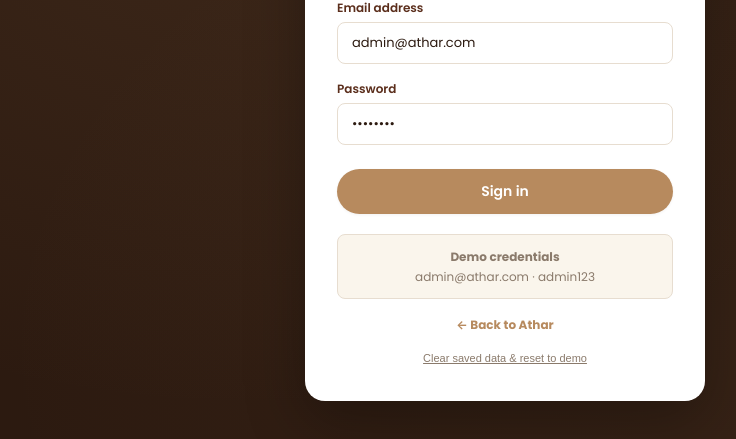
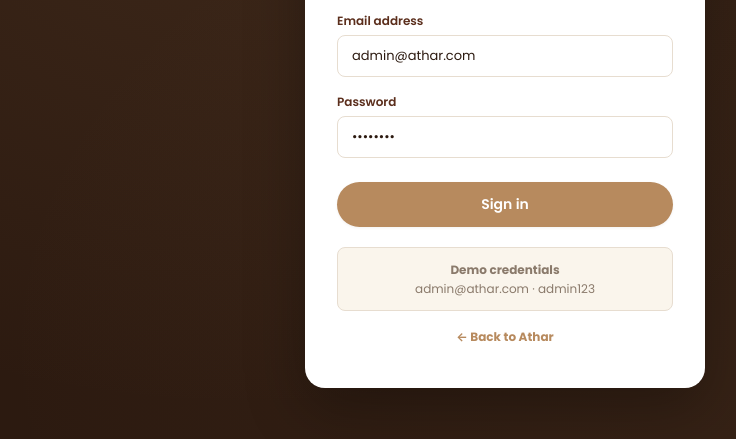
Before and after one commit to samoscar767-png/athar-menu, a website: page admin.html in a window 1280 px wide. Shown: the part 293-732 px from the top of the page, without its empty margins (135-871 px from the left). Drawn offline with nearby package versions, Linux system fonts and the light colour scheme; no server answers; a web font is replaced by a local one.

Commit message:
Update admin.html

```diff
--- a/admin.html
+++ b/admin.html
@@ -51,7 +51,6 @@
       <div class="demo-box"><b>Demo credentials</b><br>admin@athar.com · admin123</div>
       <div style="margin-top:17px;text-align:center">
         <a href="./index.html" style="display:block;color:var(--coffee);font-size:12px;font-weight:700;margin-bottom:10px">← Back to Athar</a>
-        <button type="button" id="reset-data-btn" style="background:none;border:none;color:var(--muted,#8a7a6b);font-size:11px;cursor:pointer;text-decoration:underline">Clear saved data &amp; reset to demo</button>
       </div>
     </div>
   </section>
```
